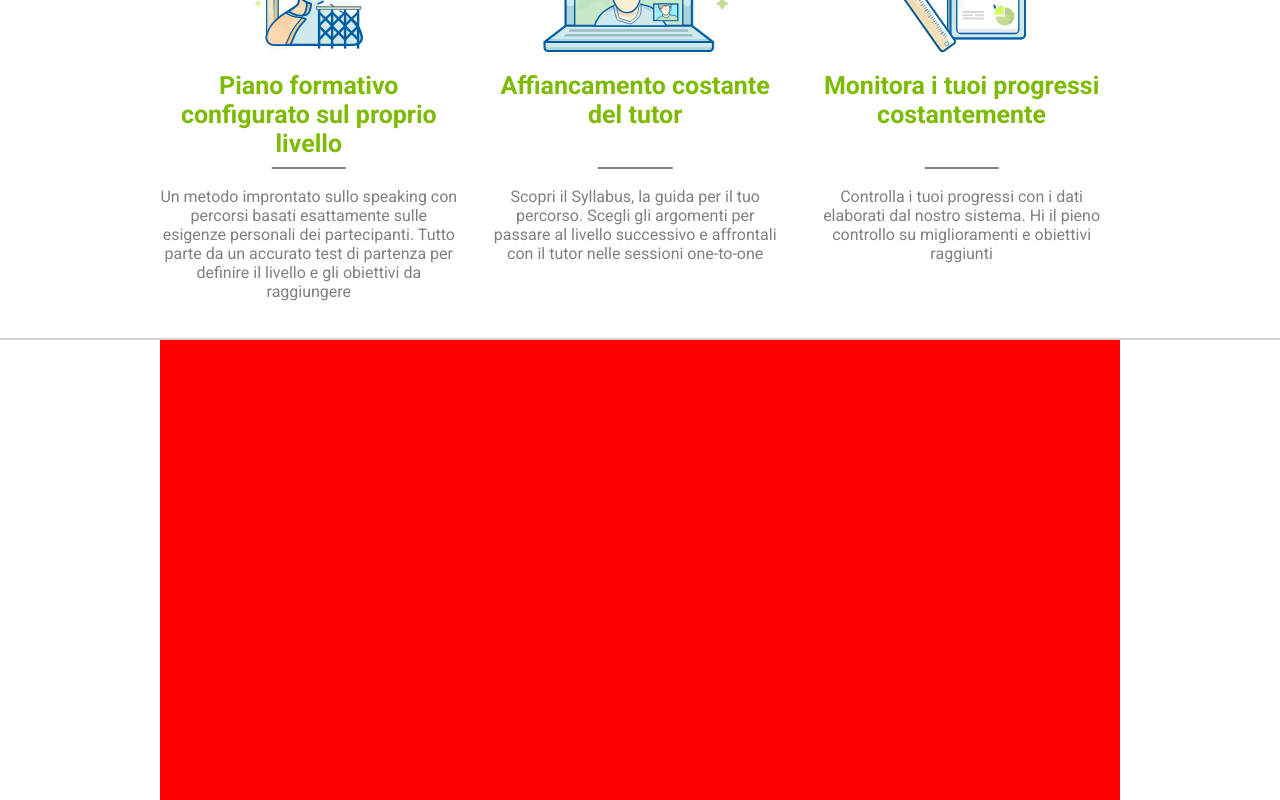
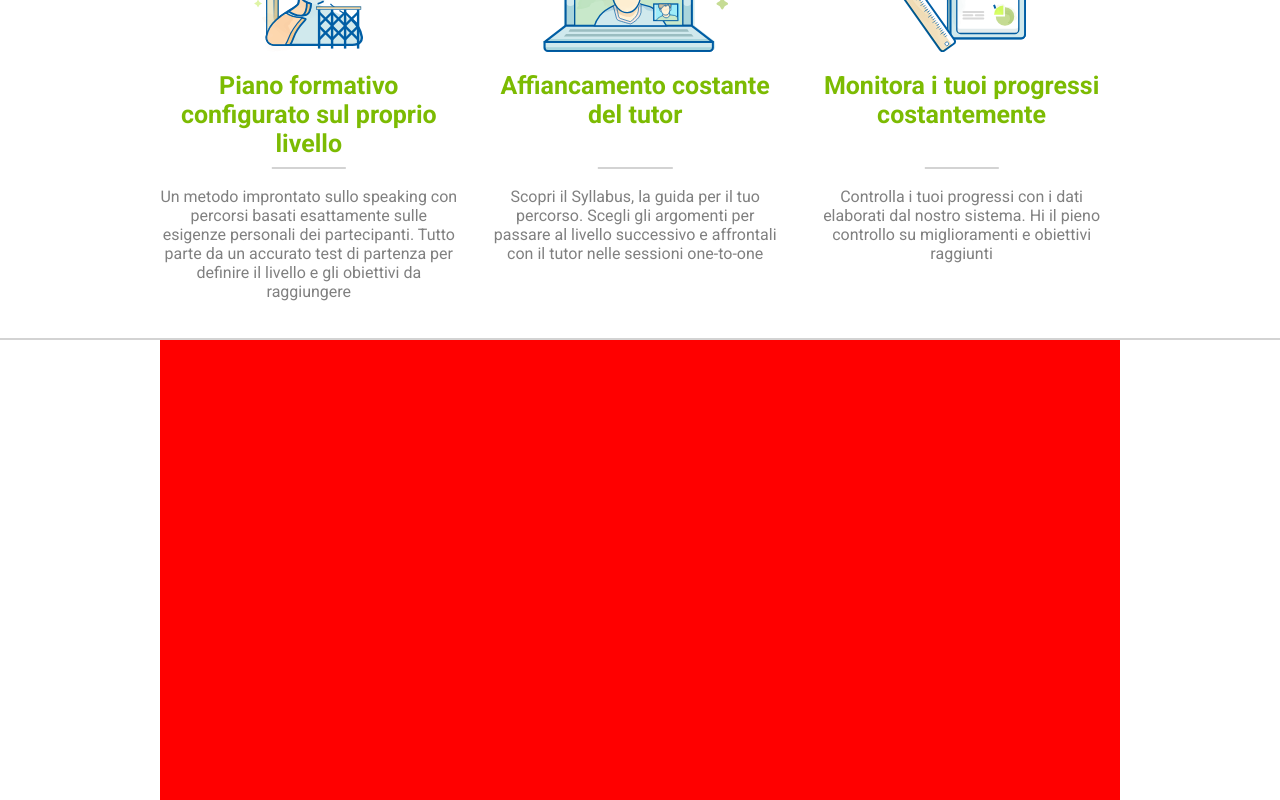
Before and after one commit to BaccanoB/htmlcss-fluentify, a plain HTML site: page index.html in a window 1280 px wide. Shown: the part 792-1592 px from the top of the page. Drawn offline with Linux system fonts and the light colour scheme.

Commit message:
modificato colore hr

```diff
--- a/css/style.css
+++ b/css/style.css
@@ -125,7 +125,7 @@ main h3 {
     position: absolute;
     left: 50%;
     transform: translateX(-50%);
-    border: 1px solid #808080;
+    border: 1px solid lightgray;
 }
 
 /* header */
```
